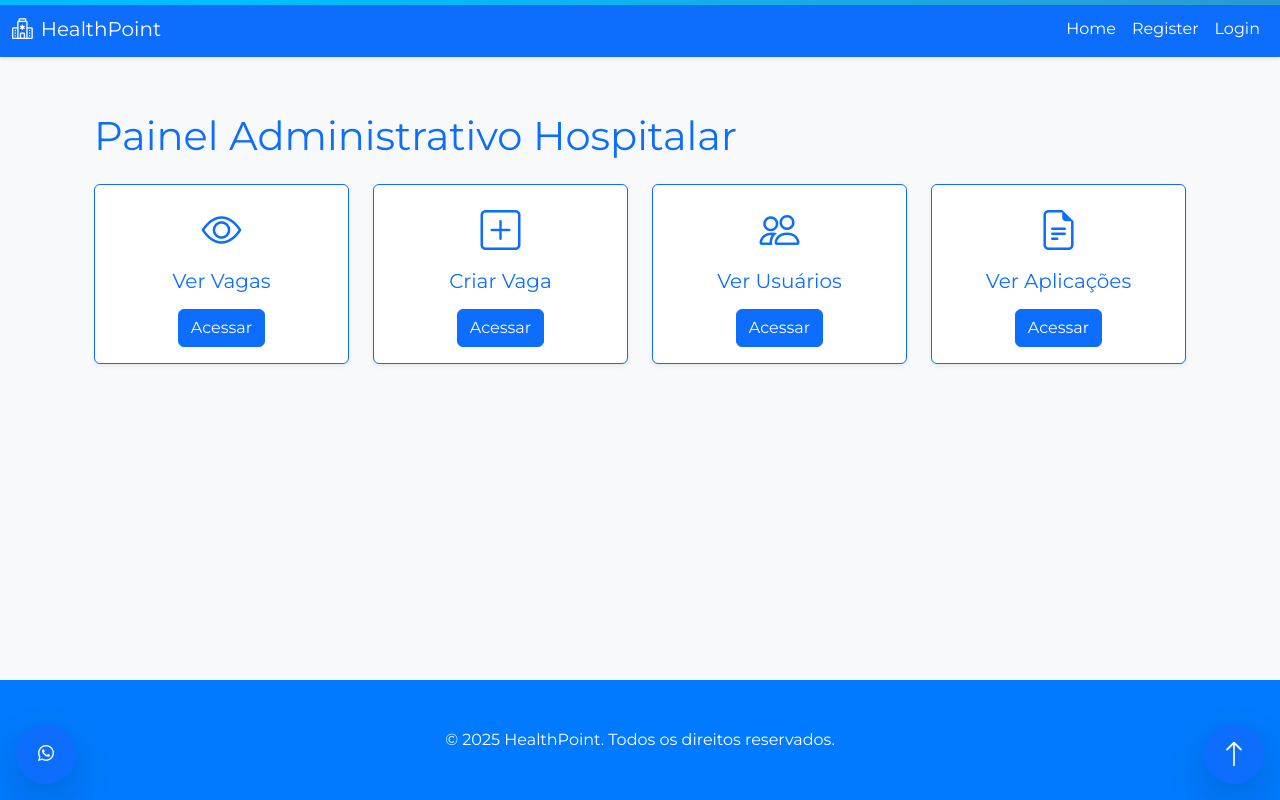
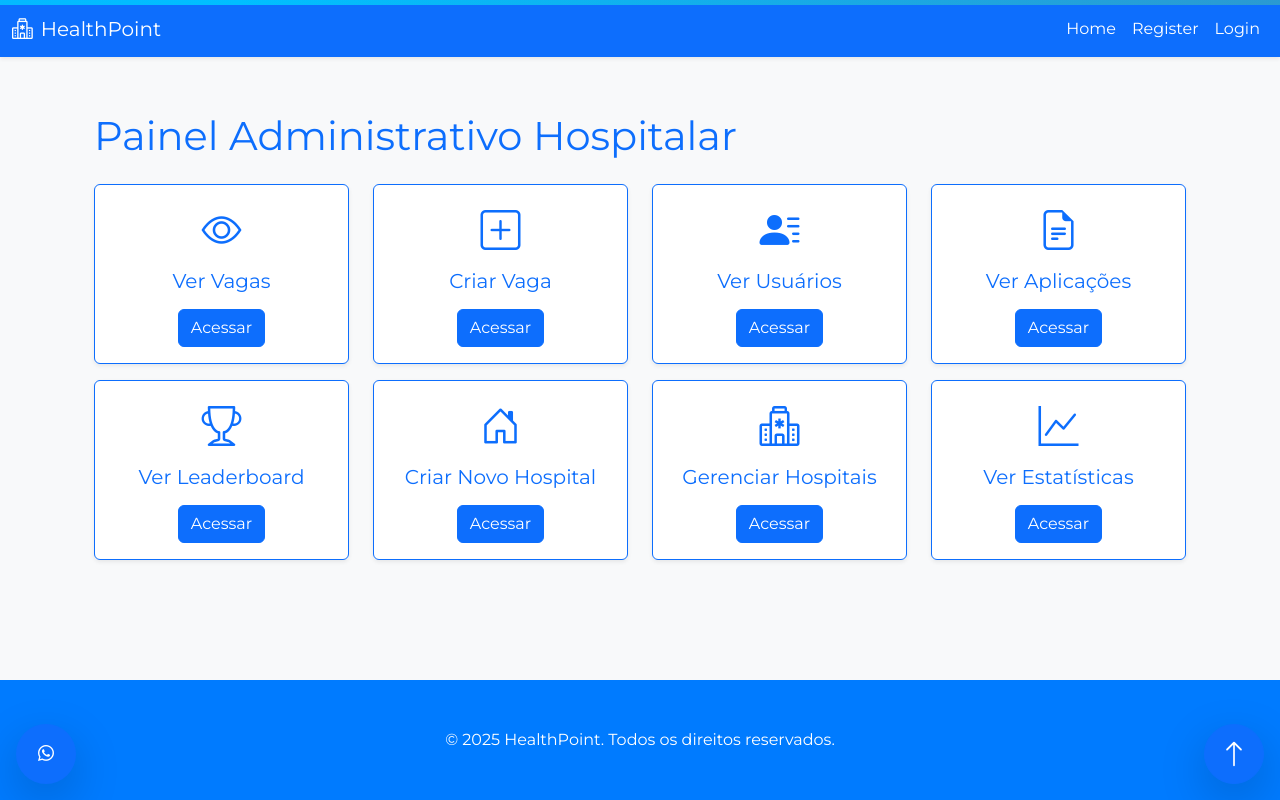
Before and after one commit to juancoutinhoflooxmongagua/HealthPoint-Frontend, a React (Create React App) app: page /DashboardAdmin in a window 1280 px wide. Built offline with nearby package versions, Linux system fonts and the light colour scheme.

Commit message:
feat: update new pages for admin

```diff
--- a/src/Views/Main/User/Admin/DashboardAdmin.jsx
+++ b/src/Views/Main/User/Admin/DashboardAdmin.jsx
@@ -13,7 +13,7 @@ export default function Dashboard() {
             <div className="card-body text-center">
               <i className="bi bi-eye fs-1 text-primary"></i>
               <h5 className="card-title mt-2 text-primary">Ver Vagas</h5>
-              <button className="btn btn-primary mt-2" onClick={() => navigate("/Jobs")}>
+              <button className="btn btn-primary mt-2" onClick={() => navigate("/jobs")}>
                 Acessar
               </button>
             </div>
@@ -25,7 +25,7 @@ export default function Dashboard() {
             <div className="card-body text-center">
               <i className="bi bi-plus-square fs-1 text-primary"></i>
               <h5 className="card-title mt-2 text-primary">Criar Vaga</h5>
-              <button className="btn btn-primary mt-2" onClick={() => navigate("/NewJob")}>
+              <button className="btn btn-primary mt-2" onClick={() => navigate("/new-job")}>
                 Acessar
               </button>
             </div>
@@ -35,9 +35,9 @@ export default function Dashboard() {
         <div className="col-md-3">
           <div className="card border-primary mb-3 shadow-sm">
             <div className="card-body text-center">
-              <i className="bi bi-people fs-1 text-primary"></i>
+              <i className="bi bi-person-lines-fill fs-1 text-primary"></i>
               <h5 className="card-title mt-2 text-primary">Ver Usuários</h5>
-              <button className="btn btn-primary mt-2" onClick={() => navigate("/SearchUsers")}>
+              <button className="btn btn-primary mt-2" onClick={() => navigate("/search-users")}>
                 Acessar
               </button>
             </div>
@@ -49,7 +49,55 @@ export default function Dashboard() {
             <div className="card-body text-center">
               <i className="bi bi-file-earmark-text fs-1 text-primary"></i>
               <h5 className="card-title mt-2 text-primary">Ver Aplicações</h5>
-              <button className="btn btn-primary mt-2" onClick={() => navigate("/Application")}>
+              <button className="btn btn-primary mt-2" onClick={() => navigate("/applications")}>
+                Acessar
+              </button>
+            </div>
+          </div>
+        </div>
+
+        <div className="col-md-3">
+          <div className="card border-primary mb-3 shadow-sm">
+            <div className="card-body text-center">
+              <i className="bi bi-trophy fs-1 text-primary"></i>
+              <h5 className="card-title mt-2 text-primary">Ver Leaderboard</h5>
+              <button className="btn btn-primary mt-2" onClick={() => navigate("/leaderboard")}>
+                Acessar
+              </button>
+            </div>
+          </div>
+        </div>
+
+        <div className="col-md-3">
+          <div className="card border-primary mb-3 shadow-sm">
+            <div className="card-body text-center">
+              <i className="bi bi-house-door fs-1 text-primary"></i>
+              <h5 className="card-title mt-2 text-primary">Criar Novo Hospital</h5>
+              <button className="btn btn-primary mt-2" onClick={() => navigate("/new-hospital")}>
+                Acessar
+              </button>
+            </div>
+          </div>
+        </div>
+
+        <div className="col-md-3">
+          <div className="card border-primary mb-3 shadow-sm">
+            <div className="card-body text-center">
+              <i className="bi bi-hospital fs-1 text-primary"></i>
+              <h5 className="card-title mt-2 text-primary">Gerenciar Hospitais</h5>
+              <button className="btn btn-primary mt-2" onClick={() => navigate("/hospital/index")}>
+                Acessar
+              </button>
+            </div>
+          </div>
+        </div>
+
+        <div className="col-md-3">
+          <div className="card border-primary mb-3 shadow-sm">
+            <div className="card-body text-center">
+              <i className="bi bi-graph-up fs-1 text-primary"></i>
+              <h5 className="card-title mt-2 text-primary">Ver Estatísticas</h5>
+              <button className="btn btn-primary mt-2" onClick={() => navigate("/statistics")}>
                 Acessar
               </button>
             </div>
```
Also changed, not shown: src/Views/Main/Jobs/Leaderboard.jsx (added, +14 -0 lines), src/Views/Main/User/Admin/Statistics.jsx (added, +14 -0 lines).
